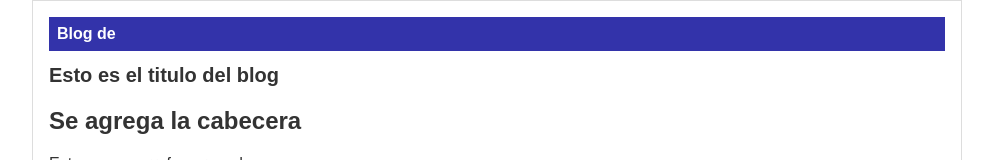
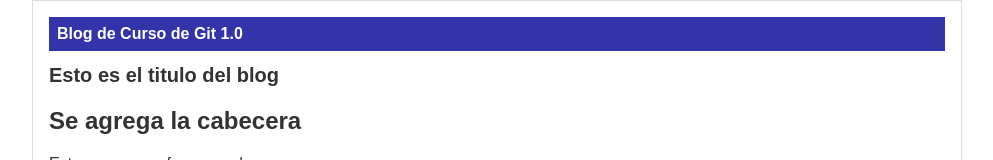
Before and after one commit to Cazcode/Curso_Git, a plain HTML site: page index.html in a window 1280 px wide. Shown: the top 160 px of the page, without its empty margins (143-1136 px from the left). Drawn offline with Linux system fonts and the light colour scheme.

Commit message:
una versión del blog

```diff
--- a/index.html
+++ b/index.html
@@ -9,7 +9,7 @@
 <body>
     <div id="container">
         <div id="cabecera">
-            Blog de
+            Blog de Curso de Git 1.0
         </div>
         <div id="post">
             <h1>Esto es el titulo del blog</h1>
```
